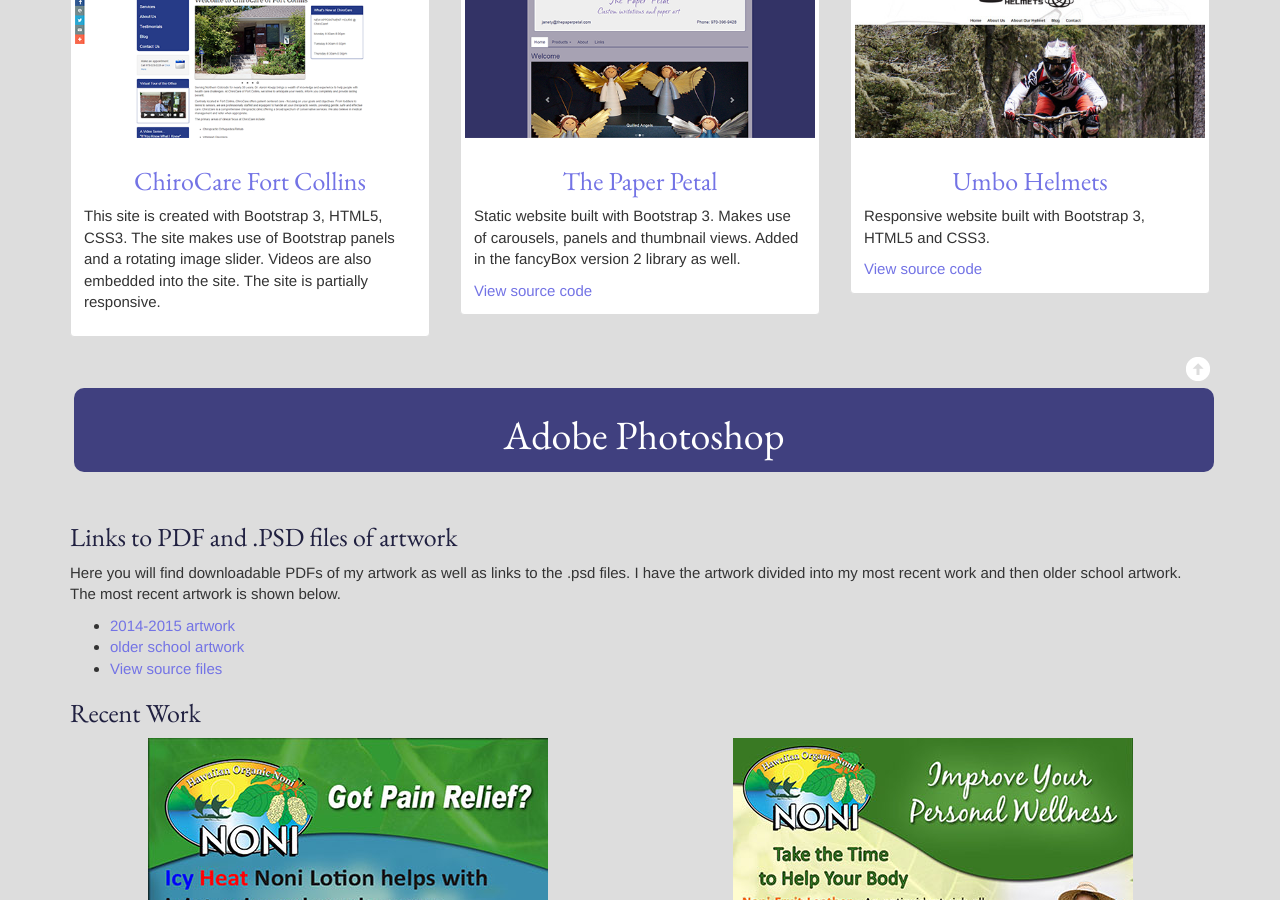
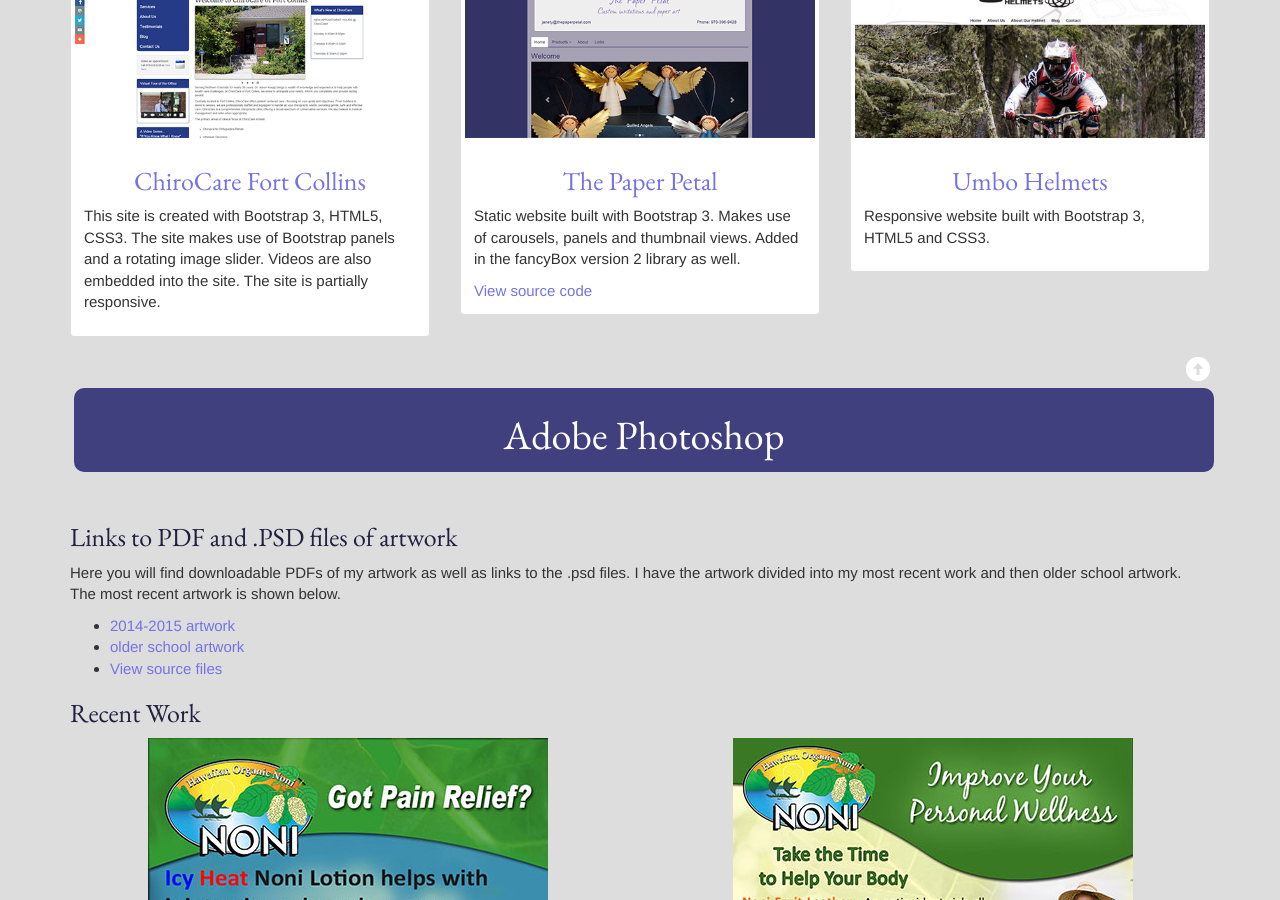
Before and after one commit to jcyoder/jcyoder.github.io, a Jekyll site: the page index.html, which Jekyll copies as it is, in a window 1280 px wide and 900 px high, scrolled down 2308 px. Built offline with Jekyll 4.4.1, drawn with Linux system fonts in a browser that asks for light colours; nearby versions of some CDN libraries; comment, search, counter and statistics services are not loaded.

Commit message:
removed link

```diff
--- a/index.html
+++ b/index.html
@@ -223,7 +223,7 @@
                   <div class="caption">
                     <h3><a href="http://umbohelmets.com/" target="_blank">Umbo Helmets</a></h3>
                     <p>Responsive website built with Bootstrap 3, HTML5 and CSS3.</p>
-                    <a href="https://github.com/jcyoder/ThePaperPetal/tree/gh-pages" target="_blank">View source code</a>
+
                   </div>
                 </div>
               </div>
```
